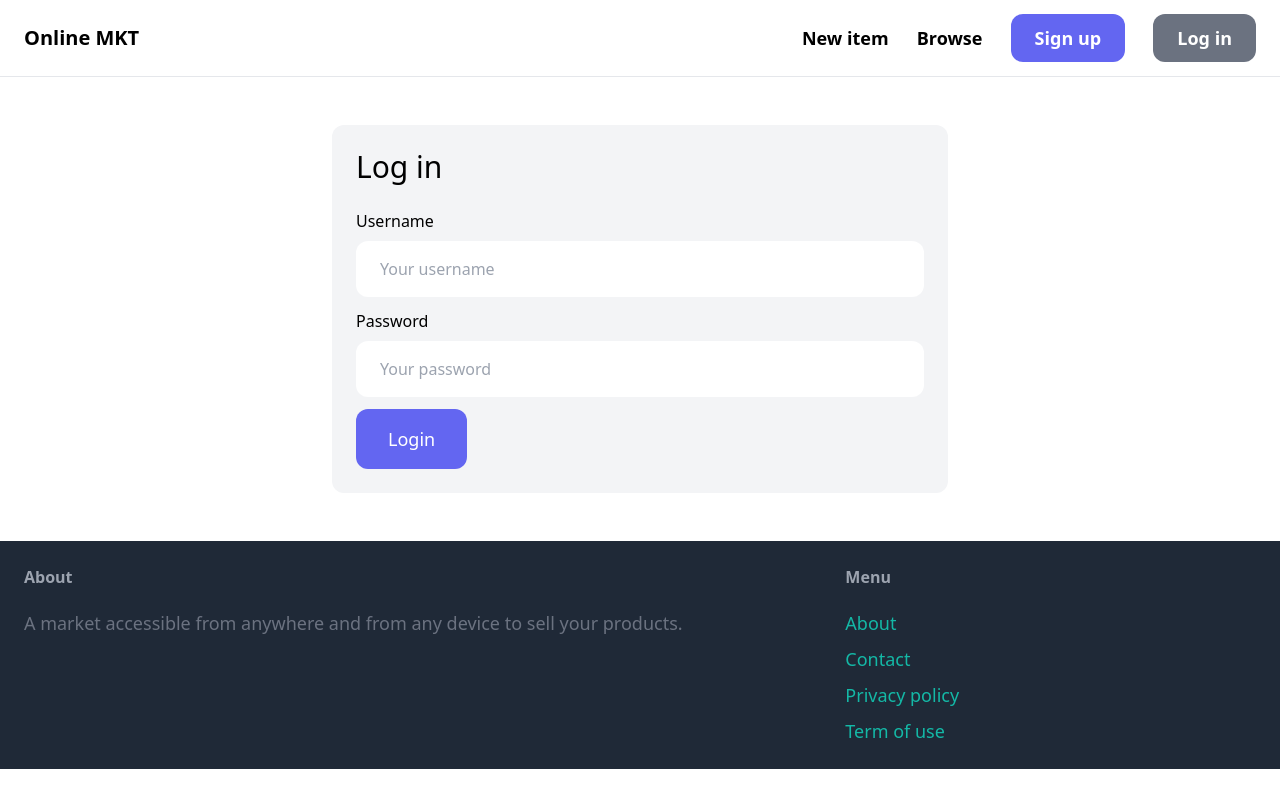
After one commit to Xerrex/online_markeplace_snack, a Django app: page /login/ in a window 1280 px wide. The commit adds this page. Run offline with Django 4.2, Linux system fonts and the light colour scheme; some libraries are stand-ins or nearby versions.

Commit message:
Add Sign up and Login

```diff
--- /dev/null
+++ b/core_app/forms.py
@@ -0,0 +1,37 @@
+from django import forms
+from django.contrib.auth.forms import UserCreationForm, AuthenticationForm
+from django.contrib.auth.models import User
+
+
+class SignupForm(UserCreationForm):
+    class Meta:
+        model = User
+        fields = ("username", "email", "password1", "password2")
+
+    username = forms.CharField(widget=forms.TextInput(attrs={
+        'placeholder': 'Your username',
+        'class': 'w-full py-4 px-6 rounded-xl'
+    }))
+    email = forms.CharField(widget=forms.EmailInput(attrs={
+        'placeholder': 'Your email address',
+        'class': 'w-full py-4 px-6 rounded-xl'
+    }))
+    password1 = forms.CharField(widget=forms.PasswordInput(attrs={
+        'placeholder': 'Your password',
+        'class': 'w-full py-4 px-6 rounded-xl'
+    }))
+    password2 = forms.CharField(widget=forms.PasswordInput(attrs={
+        'placeholder': 'Confirm password',
+        'class': 'w-full py-4 px-6 rounded-xl'
+    }))
+
+
+class LoginForm(AuthenticationForm):
+    username = forms.CharField(widget=forms.TextInput(attrs={
+        'placeholder': 'Your username',
+        'class': 'w-full py-4 px-6 rounded-xl'
+    }))
+    password = forms.CharField(widget=forms.PasswordInput(attrs={
+        'placeholder': 'Your password',
+        'class': 'w-full py-4 px-6 rounded-xl'
+    }))
--- a/core_app/templates/core/base.html
+++ b/core_app/templates/core/base.html
@@ -18,8 +18,15 @@
         <a href="#" class="text-lg font-semibold hover:text-gray-500">New item</a>
         <a href="#" class="text-lg font-semibold hover:text-gray-500">Browse</a>
 
-        <a href="#" class="px-6 py-3 text-lg font-semibold bg-indigo-500 text-white rounded-xl hover:bg-indigo-700">Sign up</a>
-        <a href="#" class="px-6 py-3 text-lg font-semibold bg-gray-500 text-white rounded-xl hover:bg-gray-700">Log in</a>
+        {% if request.user.is_authenticated %}
+          <a href="#" class="px-6 py-3 text-lg font-semibold bg-indigo-500 hover:bg-indigo-700 text-white rounded-xl">Inbox</a>
+          <a href="#" class="px-6 py-3 text-lg font-semibold bg-teal-500 hover:bg-teal-700 text-white rounded-xl">Dashboard</a>
+          <a href="#" class="px-6 py-3 text-lg font-semibold bg-gray-500 text-white rounded-xl hover:bg-gray-700">Log out</a>
+        {% else %}
+        <a href="{% url 'core_app:signup' %}" class="px-6 py-3 text-lg font-semibold bg-indigo-500 hover:bg-indigo-700 text-white rounded-xl">Sign up</a>
+        <a href="{% url 'core_app:login' %}" class="px-6 py-3 text-lg font-semibold bg-gray-500 text-white rounded-xl hover:bg-gray-700">Log in</a>
+        {% endif %}
+
       </div>
     </nav>
 
@@ -28,7 +35,7 @@
       {% endblock %}
     </div>
 
-    <footer class="py-6 px-6 flex justify-between bg-gray-800">
+    <footer class="mx-0 py-6 px-6 flex justify-between bg-gray-800">
       <div class="w-2/3 pr-10">
         <h3 class="mb-5 font-semibold text-gray-400">About</h3>
         <p class="text-lg text-gray-500">A market accessible from anywhere and from any device to sell your products.</p>
@@ -38,7 +45,7 @@
 
         <ul class="space-y-2">
             <li><a href="#" class="text-lg text-teal-500 hover:text-teal-700">About</a></li>
-            <li><a href="{% url 'contact' %}" class="text-lg text-teal-500 hover:text-teal-700">Contact</a></li>
+            <li><a href="{% url 'core_app:contact' %}" class="text-lg text-teal-500 hover:text-teal-700">Contact</a></li>
             <li><a href="#" class="text-lg text-teal-500 hover:text-teal-700">Privacy policy</a></li>
             <li><a href="#" class="text-lg text-teal-500 hover:text-teal-700">Term of use</a></li>
         </ul>
--- /dev/null
+++ b/core_app/templates/core/login.html
@@ -0,0 +1,35 @@
+{% extends 'core/base.html' %}
+
+{% block title %}Log in{% endblock %}
+
+{% block content %}
+<div class="w-1/2 my-6 mx-auto p-6 bg-gray-100 rounded-xl">
+  <h1 class="mb-6 text-3xl">Log in</h1>
+
+  <form method="post" action=".">
+      {% csrf_token %}
+
+      <div class="mb-3">
+          <label class="inline-block mb-2">Username</label><br>
+          {{ form.username }}
+      </div>
+
+      <div class="mb-3">
+          <label class="inline-block mb-2">Password</label><br>
+          {{ form.password }}
+      </div>
+
+      {% if form.errors or form.non_field_errors %}
+          <div class="mb-3 p-6 bg-red-100 rounded-xl">
+              {% for field in form %}
+                  {{ field.errors }}
+              {% endfor %}
+
+              {{ form.non_field_errors }}
+          </div>
+      {% endif %}
+
+      <button class="py-4 px-8 text-lg bg-indigo-500 hover:bg-indigo-700 rounded-xl text-white">Login</button>
+  </form>
+</div>
+{% endblock %}
--- /dev/null
+++ b/core_app/urls.py
@@ -0,0 +1,15 @@
+from django.contrib.auth import views as auth_views
+from django.urls import path
+
+from . import views
+from .forms import LoginForm
+
+
+app_name = "core_app"
+
+urlpatterns = [
+    path("", views.index, name="index"),
+    path('contact/', views.contact, name='contact'),
+    path('signup/', views.signup, name='signup'),
+    path('login/', auth_views.LoginView.as_view(template_name='core/login.html', authentication_form=LoginForm), name='login'),
+]
--- a/project_core/settings.py
+++ b/project_core/settings.py
@@ -125,3 +125,8 @@ MEDIA_ROOT = BASE_DIR / 'media'
 # https://docs.djangoproject.com/en/4.2/ref/settings/#default-auto-field
 
 DEFAULT_AUTO_FIELD = 'django.db.models.BigAutoField'
+
+
+LOGIN_URL = '/login/'
+LOGIN_REDIRECT_URL = '/'
+LOGOUT_REDIRECT_URL = '/'
--- a/project_core/urls.py
+++ b/project_core/urls.py
@@ -18,11 +18,9 @@ from django.contrib import admin
 from django.urls import path, include
 from django.conf import settings
 from django.conf.urls.static import static
-import core_app.views as core_app_views
 
 urlpatterns = [
     path('admin/', admin.site.urls),
-    path('', core_app_views.index, name='index'),
-    path('contact/', core_app_views.contact, name='contact'),
+    path('', include('core_app.urls')),
     path('items/', include('mkt_item.urls'))
 ] + static(settings.MEDIA_URL, document_root=settings.MEDIA_ROOT)
```
Also changed, not shown: core_app/templates/core/signup.html (added, +44 -0 lines), core_app/views.py (+17 -1 lines).
